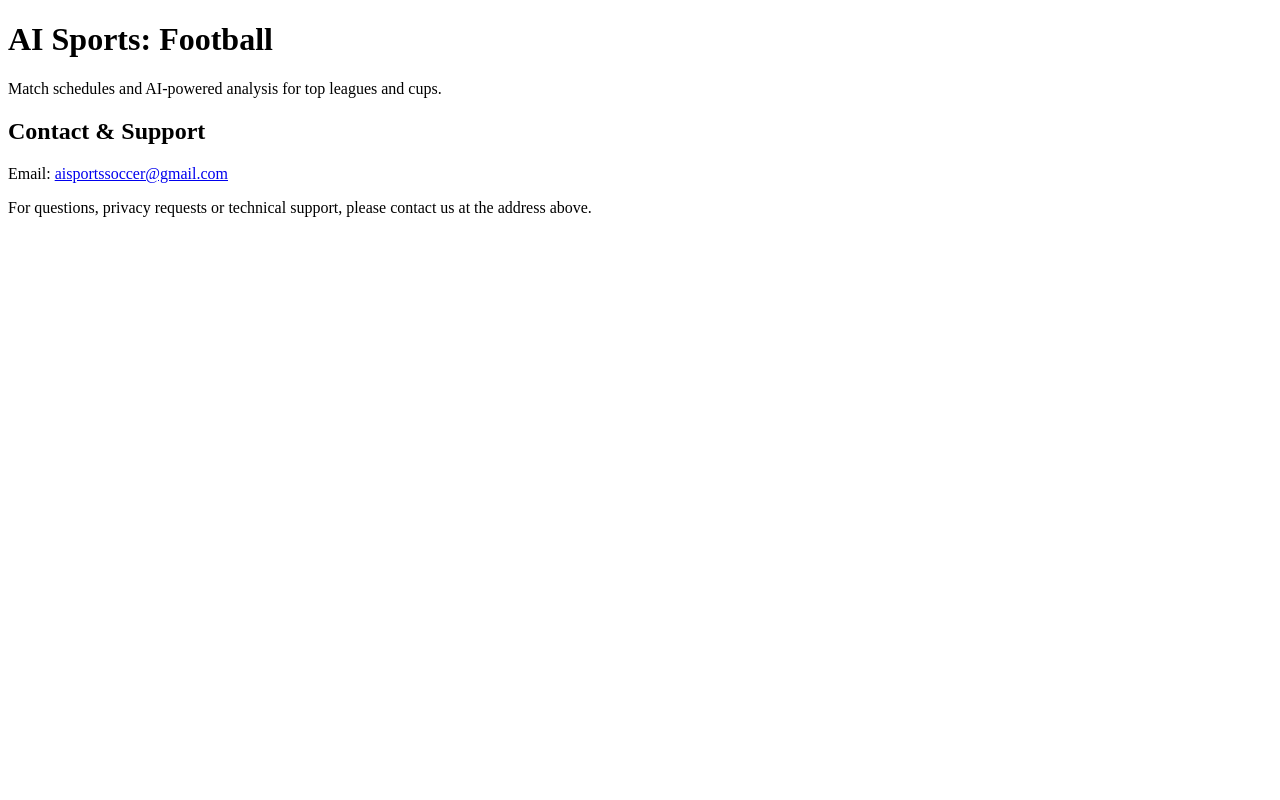
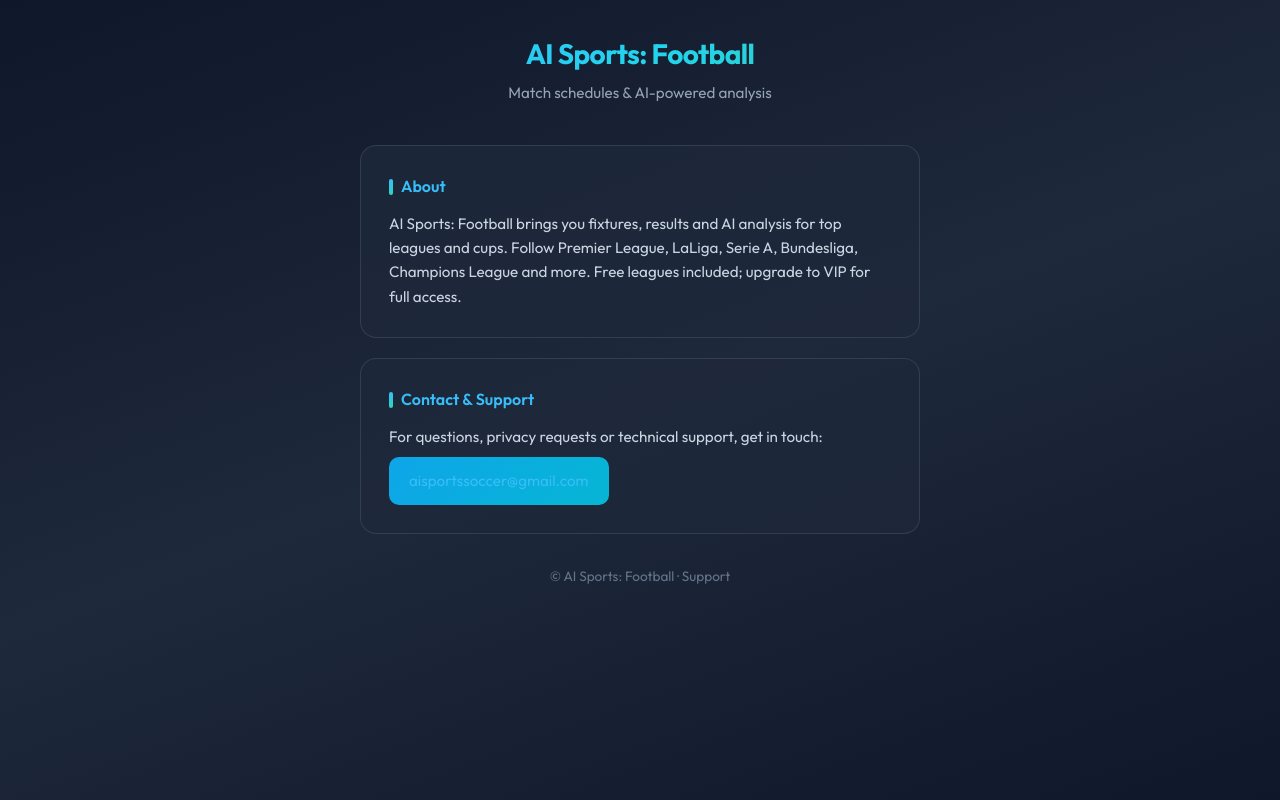
Before and after one commit to JAsenjo/jasenjo.github.io, a plain HTML site: page football/index.html in a window 1280 px wide. Drawn offline with Linux system fonts and the light colour scheme.

Commit message:
Modify title and enhance support section
Updated the title and added support information.

```diff
--- a/football/index.html
+++ b/football/index.html
@@ -3,13 +3,129 @@
 <head>
   <meta charset="UTF-8">
   <meta name="viewport" content="width=device-width, initial-scale=1.0">
-  <title>AI Sports: Football</title>
+  <title>AI Sports: Football - Support</title>
+  <link rel="preconnect" href="https://fonts.googleapis.com">
+  <link rel="preconnect" href="https://fonts.gstatic.com" crossorigin>
+  <link href="https://fonts.googleapis.com/css2?family=Outfit:wght@400;600;700&display=swap" rel="stylesheet">
+  <style>
+    * {
+      margin: 0;
+      padding: 0;
+      box-sizing: border-box;
+    }
+    body {
+      font-family: 'Outfit', -apple-system, sans-serif;
+      background: linear-gradient(160deg, #0f172a 0%, #1e293b 50%, #0f172a 100%);
+      min-height: 100vh;
+      color: #e2e8f0;
+      padding: 2rem 1.5rem;
+      line-height: 1.6;
+    }
+    .container {
+      max-width: 560px;
+      margin: 0 auto;
+    }
+    header {
+      text-align: center;
+      margin-bottom: 2.5rem;
+    }
+    .logo {
+      font-size: 1.75rem;
+      font-weight: 700;
+      letter-spacing: -0.02em;
+      background: linear-gradient(135deg, #38bdf8 0%, #22d3ee 50%, #2dd4bf 100%);
+      -webkit-background-clip: text;
+      -webkit-text-fill-color: transparent;
+      background-clip: text;
+      margin-bottom: 0.25rem;
+    }
+    .tagline {
+      font-size: 0.95rem;
+      color: #94a3b8;
+      font-weight: 400;
+    }
+    .card {
+      background: rgba(30, 41, 59, 0.8);
+      border: 1px solid rgba(71, 85, 105, 0.5);
+      border-radius: 16px;
+      padding: 1.75rem;
+      margin-bottom: 1.25rem;
+    }
+    .card h2 {
+      font-size: 1rem;
+      font-weight: 600;
+      color: #38bdf8;
+      margin-bottom: 0.75rem;
+      display: flex;
+      align-items: center;
+      gap: 0.5rem;
+    }
+    .card h2::before {
+      content: '';
+      width: 4px;
+      height: 1rem;
+      background: linear-gradient(180deg, #38bdf8, #2dd4bf);
+      border-radius: 2px;
+    }
+    .card p {
+      font-size: 0.95rem;
+      color: #cbd5e1;
+    }
+    .card a {
+      color: #38bdf8;
+      text-decoration: none;
+      font-weight: 500;
+    }
+    .card a:hover {
+      text-decoration: underline;
+    }
+    .btn {
+      display: inline-flex;
+      align-items: center;
+      gap: 0.5rem;
+      background: linear-gradient(135deg, #0ea5e9 0%, #06b6d4 100%);
+      color: #0f172a;
+      font-weight: 600;
+      font-size: 0.95rem;
+      padding: 0.75rem 1.25rem;
+      border-radius: 10px;
+      text-decoration: none;
+      margin-top: 0.5rem;
+      transition: transform 0.15s, box-shadow 0.15s;
+    }
+    .btn:hover {
+      transform: translateY(-1px);
+      box-shadow: 0 8px 24px rgba(14, 165, 233, 0.35);
+    }
+    footer {
+      text-align: center;
+      margin-top: 2rem;
+      font-size: 0.85rem;
+      color: #64748b;
+    }
+  </style>
 </head>
 <body>
-  <h1>AI Sports: Football</h1>
-  <p>Match schedules and AI-powered analysis for top leagues and cups.</p>
-  <h2>Contact &amp; Support</h2>
-  <p>Email: <a href="mailto:aisportssoccer@gmail.com">aisportssoccer@gmail.com</a></p>
-  <p>For questions, privacy requests or technical support, please contact us at the address above.</p>
+  <div class="container">
+    <header>
+      <h1 class="logo">AI Sports: Football</h1>
+      <p class="tagline">Match schedules & AI-powered analysis</p>
+    </header>
+
+    <section class="card">
+      <h2>About</h2>
+      <p>AI Sports: Football brings you fixtures, results and AI analysis for top leagues and cups. Follow Premier League, LaLiga, Serie A, Bundesliga, Champions League and more. Free leagues included; upgrade to VIP for full access.</p>
+    </section>
+
+    <section class="card">
+      <h2>Contact &amp; Support</h2>
+      <p>For questions, privacy requests or technical support, get in touch:</p>
+      <a href="mailto:aisportssoccer@gmail.com" class="btn">aisportssoccer@gmail.com</a>
+    </section>
+
+    <footer>
+      <p>© AI Sports: Football · Support</p>
+    </footer>
+  </div>
 </body>
 </html>
```
